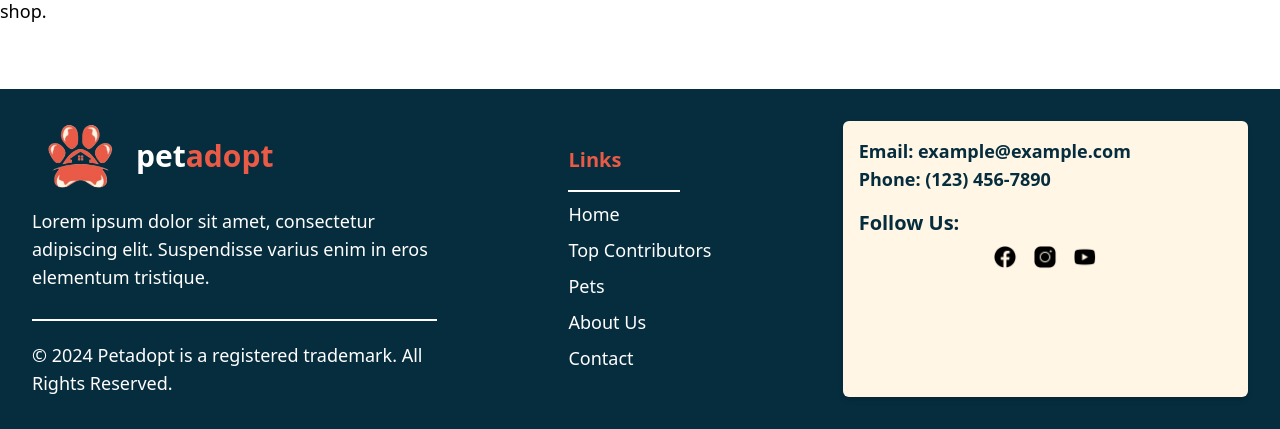
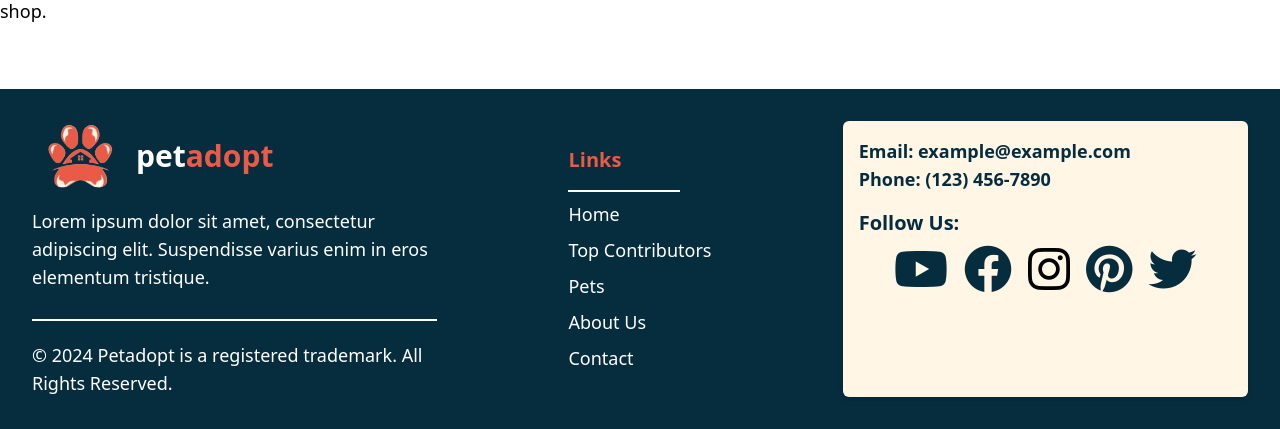
Before and after one commit to fahim-muntasir/petadoption, a Django app: page /about/ in a window 1280 px wide. Shown: the part 2280-2709 px from the top of the page. Run offline with Django 5.2, Linux system fonts and the light colour scheme; some libraries are stand-ins or nearby versions.

```diff
--- a/templates/petapp/footer.html
+++ b/templates/petapp/footer.html
@@ -86,33 +86,28 @@
             <!-- Centered the social icons -->
             <a
               href="#"
-              class="text-[#062d3e] font-bold hover:text-blue-500"
+              class="text-[#062d3e] font-bold"
             >
-              <img
-                src="/media/image/fb_icon.png"
-                alt="Facebook"
-                class="w-6 h-6"
-              />
+            <i class="fa-brands fa-youtube text-5xl hover:text-red-700"></i>
             </a>
             <a
               href="#"
-              class="text-[#062d3e] font-bold hover:text-blue-500"
+              class="text-[#062d3e] font-bold"
             >
-              <img
-                src="/media/image/insta_icon.png"
-                alt="YouTube"
-                class="w-6 h-6"
-              />
+            <i class="fa-brands fa-facebook text-5xl hover:text-blue-700"></i>
+            </a>
+            <i class="fa-brands fa-instagram text-5xl hover:bg-gradient-to-r hover:from-pink-500 hover:to-yellow-500 hover:text-transparent hover:bg-clip-text cursor-pointer"></i>
+            <a
+              href="#"
+              class="text-[#062d3e] font-bold"
+            >
+            <i class="fa-brands fa-pinterest text-5xl hover:text-red-600"></i>
             </a>
             <a
               href="#"
-              class="text-[#062d3e] font-bold hover:text-blue-500"
+              class="text-[#062d3e] font-bold"
             >
-              <img
-                src="/media/image/youtube_icon.png"
-                alt="YouTube"
-                class="w-6 h-6"
-              />
+            <i class="fa-brands fa-twitter text-5xl hover:text-blue-600"></i>
             </a>
           </div>
         </div>
```
